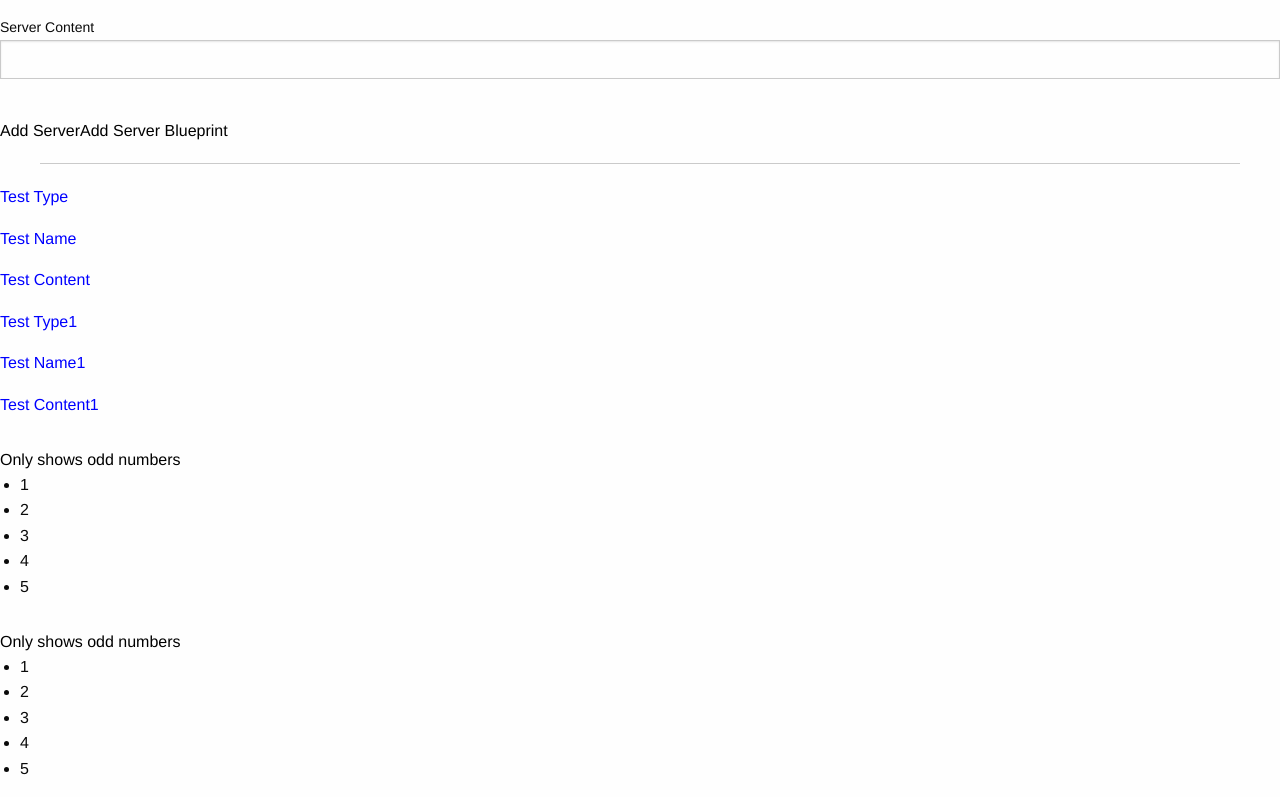
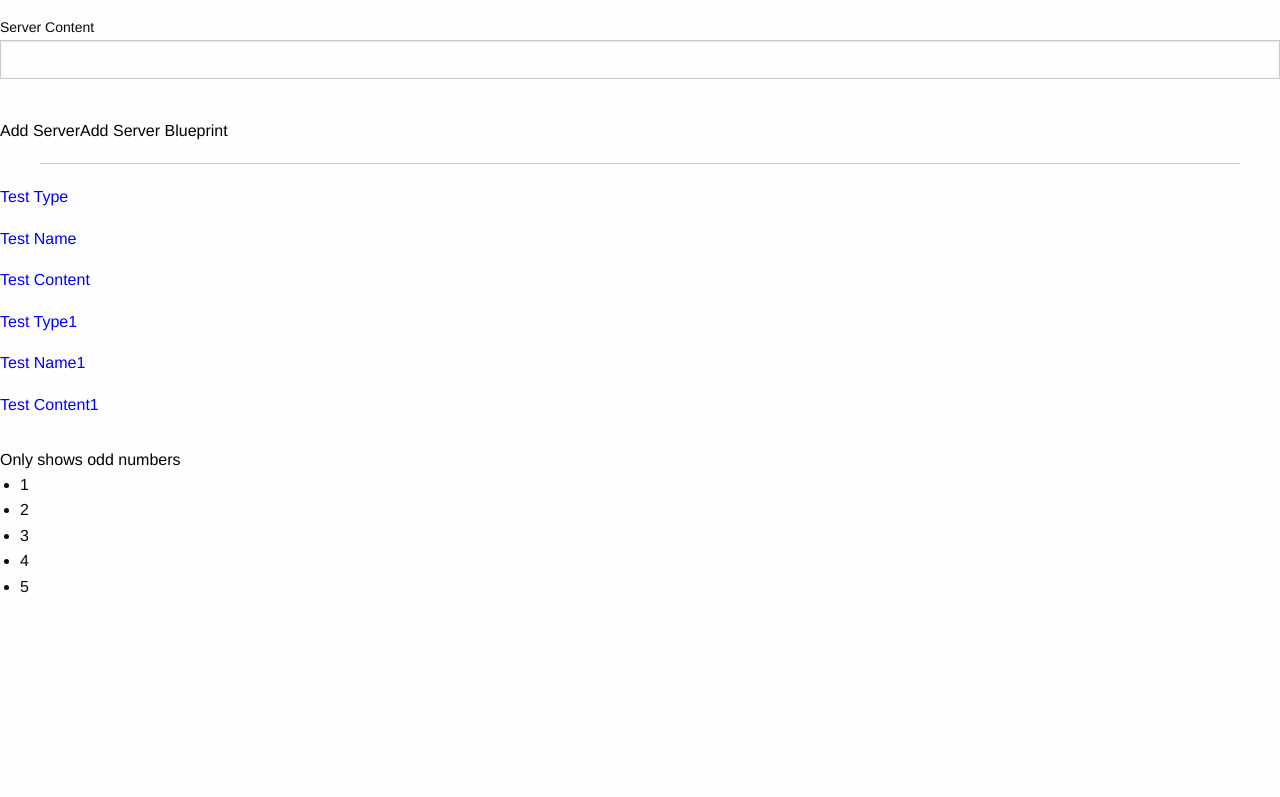
Before and after one commit to rasikag/angular-four-app, an Angular app: page / in a window 1280 px wide. Shown: the part 247-1044 px from the top of the page. After the commit the page ends 863 px from the top, so only its background shows below. Built offline with nearby package versions, Linux system fonts and the light colour scheme.

Commit message:
angular deep

```diff
--- a/src/app/directives-deep/directives-deep.component.html
+++ b/src/app/directives-deep/directives-deep.component.html
@@ -6,11 +6,3 @@
     </li>
   </ul>
 </div>
-<div class="container">
-  <button (click)="onlyOdd = !onlyOdd">Only shows odd numbers</button>
-  <ul>
-    <li *ngFor="let number of numbers">
-      {{ number }}
-    </li>
-  </ul>
-</div>
```
